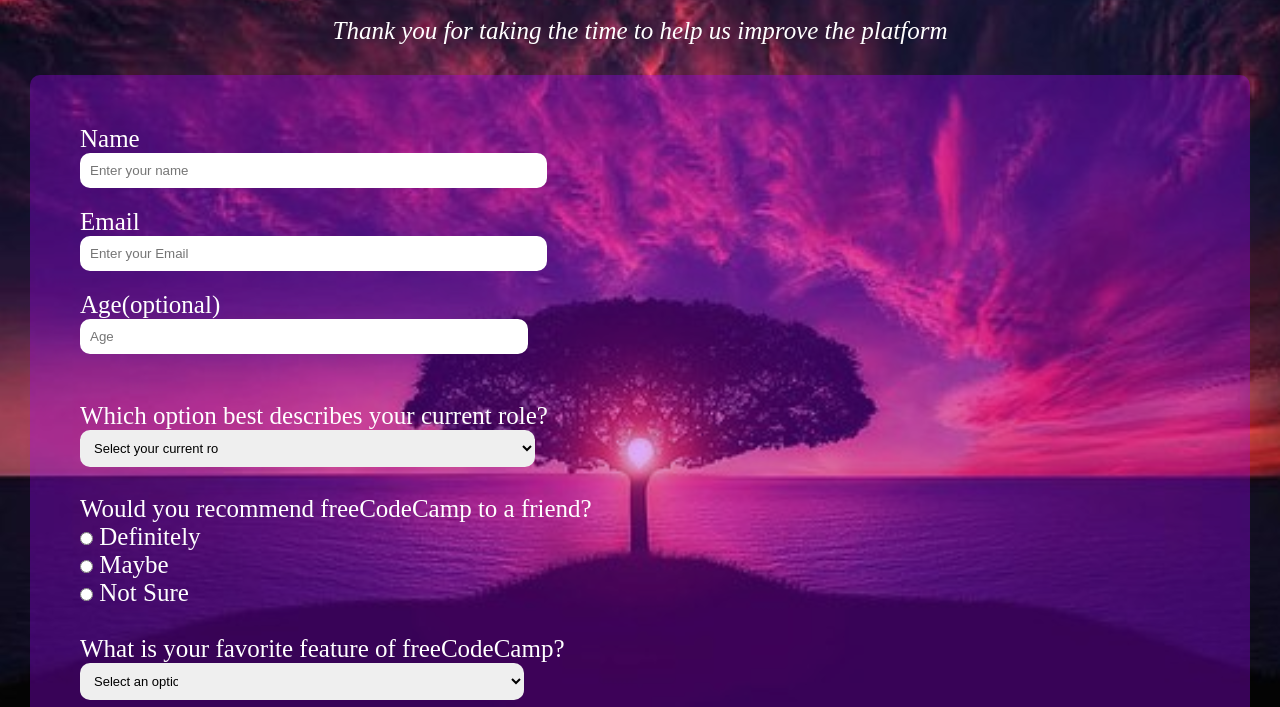
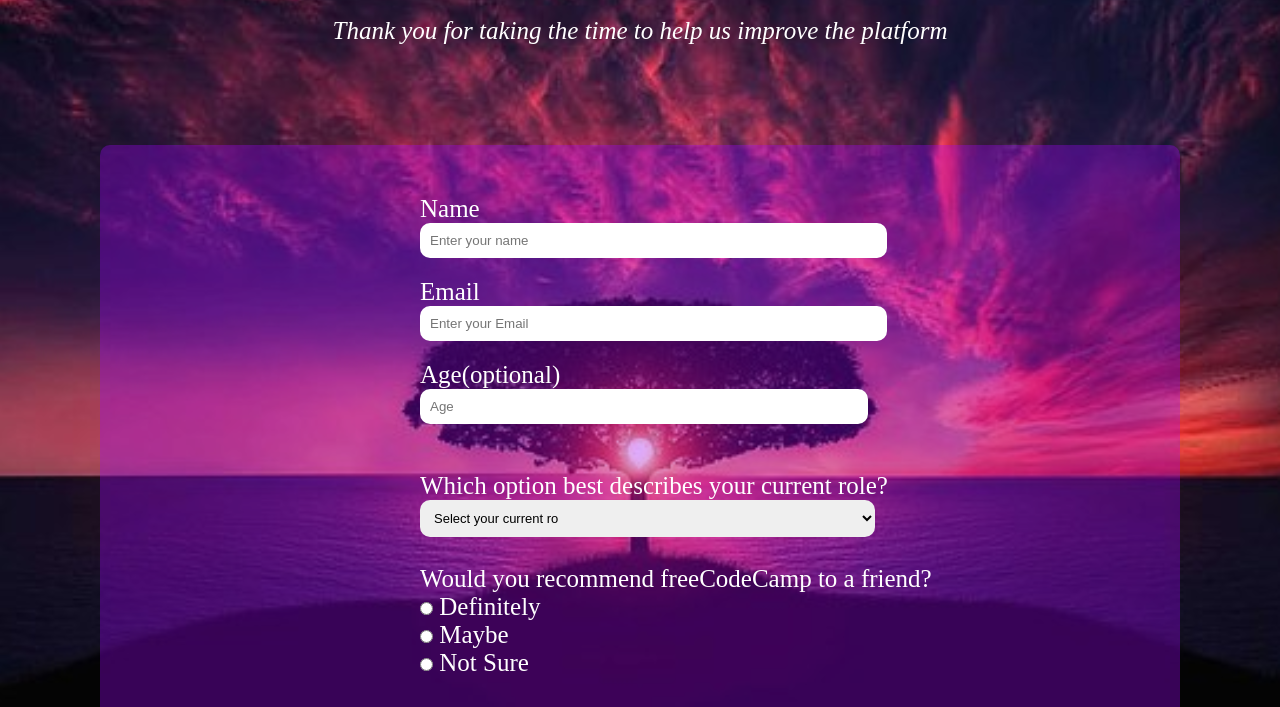
Before and after one commit to ogaraga/freecodecamp, a plain HTML site: page index.html in a window 1280 px wide. Shown: the part 70-777 px from the top of the page. Drawn offline with Linux system fonts and the light colour scheme.

Commit message:
freecodecamp survey form

```diff
--- a/style.css
+++ b/style.css
@@ -13,12 +13,15 @@ body{
 }
 #survey-form{
     background-color: rgba(162, 0, 255, 0.329);
-    margin: 30px;
     padding: 50px;
+    margin: 100px;
     border: none;
     border-radius: 10px;
     color: #fff;
     font-size: 25px;
+    padding-left: 25%;
+    padding-right: 25
+
 
 }
 
```
